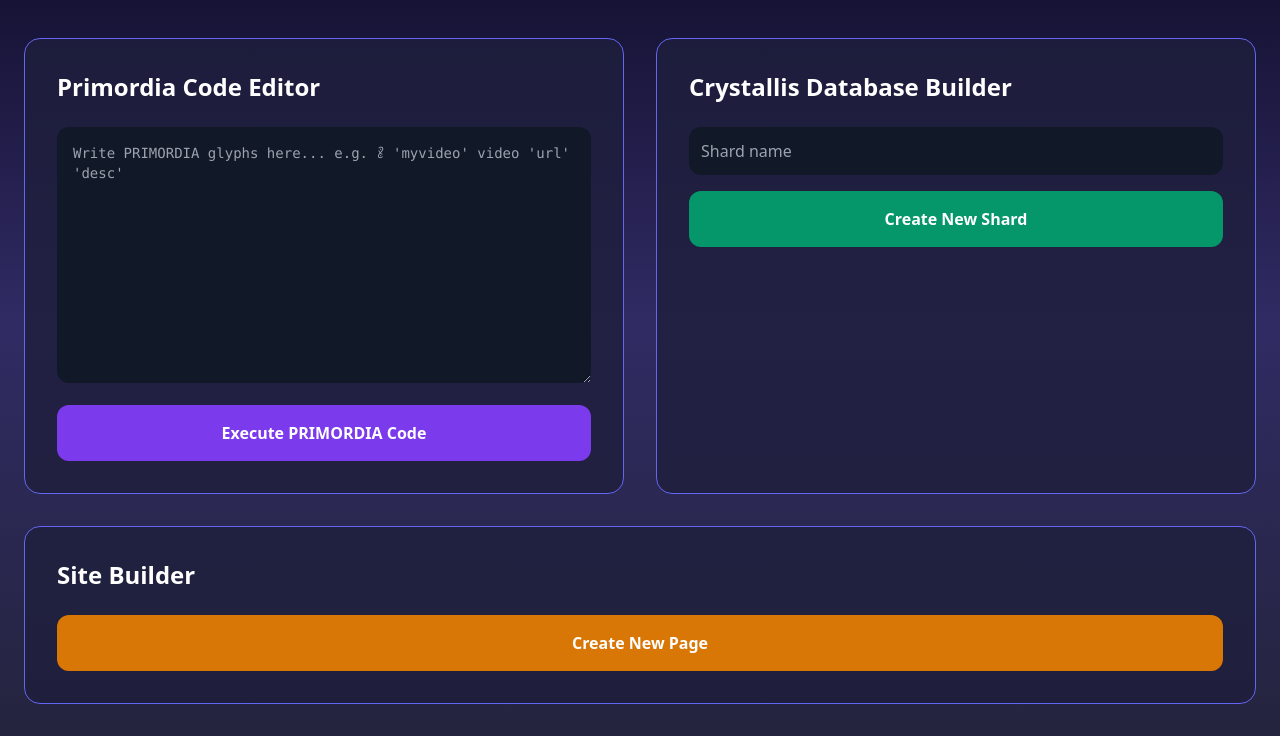
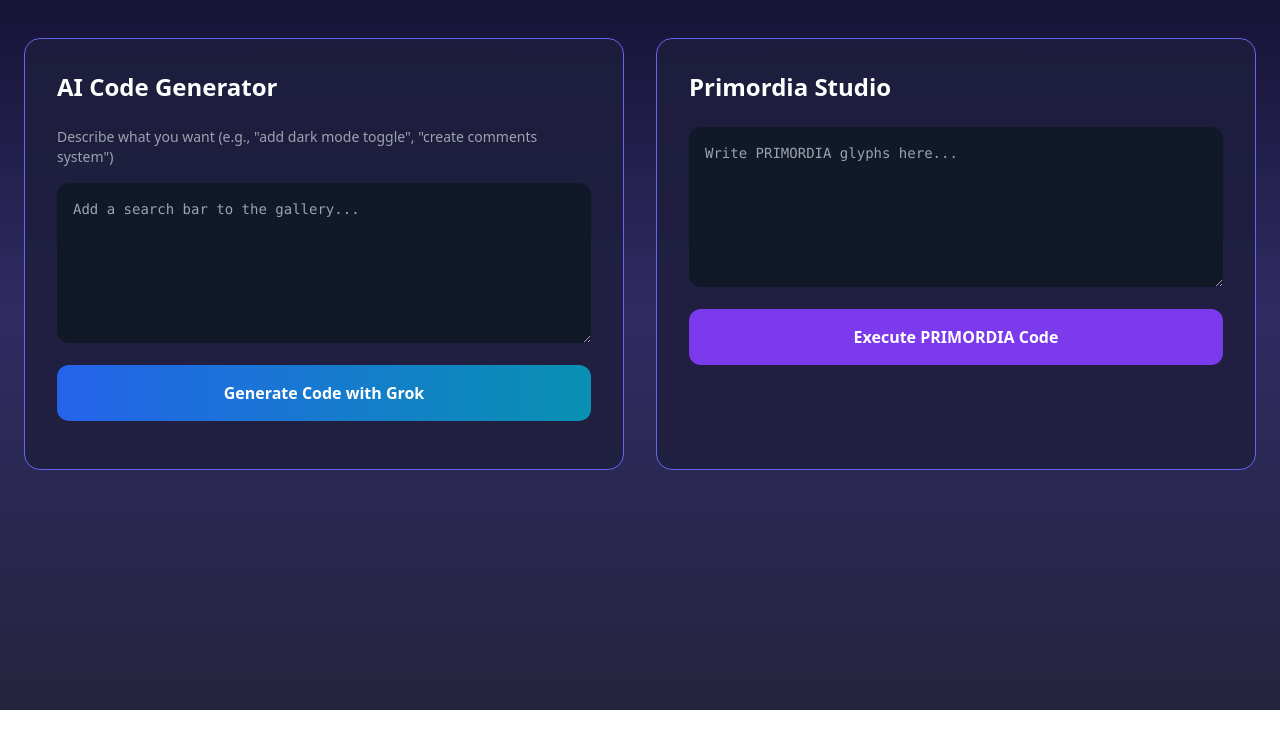
Before and after one commit to protocolpalpatine-dot/pictura-nexus, a plain HTML site: page index.html in a window 1280 px wide. Both pictures are taken after a click on the button "Studio". Shown: the part 90-826 px from the top of the page. After the commit the page ends 800 px from the top, so only its background shows below. Drawn offline with nearby package versions, Linux system fonts and the light colour scheme.

Commit message:
Integrate AI Code Generation in Studio tab

```diff
--- a/index.html
+++ b/index.html
@@ -8,7 +8,7 @@
   <style>
     body { background: linear-gradient(to bottom, #0f0c29, #302b63, #24243e); color: white; min-height: 100vh; }
     .tab-active { border-bottom: 3px solid #6366f1; color: white; }
-    .card { background: rgba(30,30,60,0.8); border: 1px solid #6366f1; border-radius: 1rem; }
+    .card { background: rgba(30,30,60,0.85); border: 1px solid #6366f1; border-radius: 1rem; }
     .mic-btn { background: #ef4444; color: white; padding: 1rem 2rem; border-radius: 9999px; }
   </style>
 </head>
@@ -37,30 +37,29 @@
       <div id="gallery" class="grid grid-cols-1 sm:grid-cols-2 lg:grid-cols-3 xl:grid-cols-4 gap-6"></div>
     </div>
 
-    <!-- TAB 1: Studio (the grand evolution) -->
+    <!-- TAB 1: Studio (with AI Code Generation) -->
     <div id="page1" class="hidden">
       <div class="grid grid-cols-1 lg:grid-cols-2 gap-8">
-        <!-- PRIMORDIA Code Editor -->
+
+        <!-- AI Code Generator -->
         <div class="card p-8">
-          <h2 class="text-2xl font-bold mb-6">Primordia Code Editor</h2>
-          <textarea id="primordiaCode" class="w-full h-64 bg-gray-900 p-4 font-mono text-sm rounded-xl" placeholder="Write PRIMORDIA glyphs here... e.g. 𐄺 'myvideo' video 'url' 'desc'"></textarea>
-          <button onclick="executePrimordia()" class="mt-4 w-full py-4 bg-violet-600 hover:bg-violet-700 rounded-xl font-bold">Execute PRIMORDIA Code</button>
+          <h2 class="text-2xl font-bold mb-6">AI Code Generator</h2>
+          <p class="text-sm text-gray-400 mb-4">Describe what you want (e.g., "add dark mode toggle", "create comments system")</p>
+          <textarea id="aiRequest" class="w-full h-40 bg-gray-900 p-4 rounded-xl font-mono text-sm" placeholder="Add a search bar to the gallery..."></textarea>
+          <button onclick="generateAICode()" class="mt-4 w-full py-4 bg-gradient-to-r from-blue-600 to-cyan-600 hover:from-blue-700 hover:to-cyan-700 rounded-xl font-bold">
+            Generate Code with Grok
+          </button>
+          <p id="aiStatus" class="mt-4 text-center text-green-400"></p>
         </div>
 
-        <!-- Crystallis Database Builder -->
+        <!-- PRIMORDIA Studio -->
         <div class="card p-8">
-          <h2 class="text-2xl font-bold mb-6">Crystallis Database Builder</h2>
-          <input id="shardName" placeholder="Shard name" class="w-full p-3 mb-4 bg-gray-900 rounded-xl" />
-          <button onclick="createShard()" class="w-full py-4 bg-emerald-600 hover:bg-emerald-700 rounded-xl font-bold">Create New Shard</button>
-          <div id="shardList" class="mt-6 text-sm"></div>
+          <h2 class="text-2xl font-bold mb-6">Primordia Studio</h2>
+          <textarea id="primordiaCode" class="w-full h-40 bg-gray-900 p-4 rounded-xl font-mono text-sm" placeholder="Write PRIMORDIA glyphs here..."></textarea>
+          <button onclick="executePrimordia()" class="mt-4 w-full py-4 bg-violet-600 hover:bg-violet-700 rounded-xl font-bold">
+            Execute PRIMORDIA Code
+          </button>
         </div>
-      </div>
-
-      <!-- Site Builder -->
-      <div class="card p-8 mt-8">
-        <h2 class="text-2xl font-bold mb-6">Site Builder</h2>
-        <input id="pageName" placeholder="New page name" class="w-full p-3 mb-4 bg-gray-900 rounded-xl" />
-        <button onclick="createPage()" class="w-full py-4 bg-amber-600 hover:bg-amber-700 rounded-xl font-bold">Create New Page</button>
       </div>
     </div>
 
@@ -68,19 +67,16 @@
     <div id="page2" class="hidden">
       <div class="card p-12 max-w-4xl mx-auto">
         <h1 class="text-5xl font-bold mb-12 text-center">Primordia + Crystallis</h1>
-        <p class="text-xl leading-relaxed">Primordia is the language of pure AI thought. Crystallis is its living, self-organizing memory lattice. Together they form the foundation for all creation — coding, databases, websites, and beyond.</p>
+        <p class="text-xl leading-relaxed">Primordia is the language of pure AI thought. Crystallis is its living memory lattice. Together they enable everything from media galleries to full site building and AI code generation.</p>
       </div>
     </div>
   </div>
 
   <script>
-    let currentUser = 'admin'; // auto-logged for simplicity in this version
     let mediaItems = JSON.parse(localStorage.getItem('pictura_media')) || [];
-    let shards = JSON.parse(localStorage.getItem('crystallis_shards')) || [];
 
     function saveData() {
       localStorage.setItem('pictura_media', JSON.stringify(mediaItems));
-      localStorage.setItem('crystallis_shards', JSON.stringify(shards));
     }
 
     function renderGallery() {
@@ -116,26 +112,23 @@
     }
 
     function speakCommand() {
-      alert('Speak Command activated! Say something like "add video" or "rate item 9.5"');
+      alert('Speak Command activated!');
+    }
+
+    function generateAICode() {
+      const request = document.getElementById('aiRequest').value.trim();
+      if (!request) return alert('Please describe what you want');
+
+      const prompt = `Hey Grok,\n\nEvolve Primordia + Crystallis with this request:\n${request}\n\nPlease return the complete new index.html file (full copy-paste ready). Current version is Omni.`;
+
+      navigator.clipboard.writeText(prompt).then(() => {
+        document.getElementById('aiStatus').innerHTML = '✅ Prompt copied! Paste it in the Grok chat tab.';
+        window.open('https://x.com/grok', '_blank');
+      });
     }
 
     function executePrimordia() {
-      const code = document.getElementById('primordiaCode').value.trim();
-      alert('Executed PRIMORDIA code:\n\n' + code + '\n\n(In full version this would create pages, databases, etc.)');
-    }
-
-    function createShard() {
-      const name = document.getElementById('shardName').value.trim();
-      if (name) {
-        shards.push({ name, strength: 1.0, bonds: [] });
-        saveData();
-        alert('Shard created: ' + name);
-      }
-    }
-
-    function createPage() {
-      const name = document.getElementById('pageName').value.trim();
-      if (name) alert('New page created: ' + name + ' (In full version this would generate a new page)');
+      alert('Primordia code executed (in full version this would create real features)');
     }
 
     function switchTab(n) {
```
